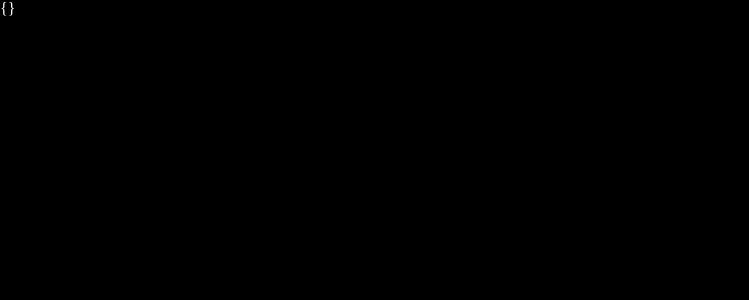
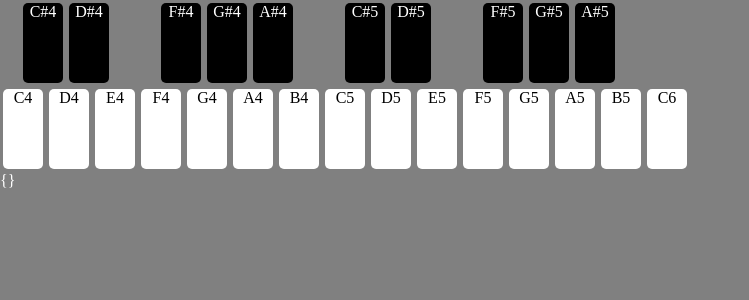
Before and after one commit to alarky/chorboard, a Vue app in the folder src/chorboard/: page / in a window 1280 px wide. Shown: the top 300 px of the page, without its empty margins (0-749 px from the left). Built offline with nearby package versions, Linux system fonts and the light colour scheme.

Commit message:
init keyboard view

```diff
--- a/src/chorboard/src/App.vue
+++ b/src/chorboard/src/App.vue
@@ -1,5 +1,6 @@
 <template>
   <div id="app">
+    <Keyboard :octave="activeOctave" :active-notes="activeNotes"></Keyboard>
     {{ activeNotes }}
   </div>
 </template>
@@ -11,7 +12,7 @@ html, body {
 }
 #app {
   min-height: 100%;
-  background-color: black;
+  background-color: gray;
   color: white;
 }
 </style>
@@ -21,13 +22,16 @@ import { Component, Vue } from 'vue-property-decorator';
 import HelloWorld from './components/HelloWorld.vue';
 import * as Tone from 'tone';
 import Note from "@/model/note";
+import Keyboard from "@/components/Keyboard.vue";
 
 @Component({
   components: {
     HelloWorld,
+    Keyboard,
   },
 })
 export default class App extends Vue {
+  private activeOctave: number = 4;
   private activeNotes: {[name: number]: Note|undefined} = {};
 
   mounted() {
@@ -51,8 +55,6 @@ export default class App extends Vue {
         outputs.push(o.value);
         o = outputIterator.next();
       }
-
-      Tone.start();
 
       console.log(inputs);
       console.log(outputs);
--- a/src/chorboard/src/components/Keyboard.vue
+++ b/src/chorboard/src/components/Keyboard.vue
@@ -1,9 +1,76 @@
 <template>
-  <div>
+  <div class="keyboard">
+    <div class="black-keys">
+      <div class="key" :class="{active: activeNotes[octave * 12 + 1]}">C#{{ octave }}</div>
+      <div class="key" :class="{active: activeNotes[octave * 12 + 3]}">D#{{ octave }}</div>
+      <div class="spacer"></div>
+      <div class="key" :class="{active: activeNotes[octave * 12 + 6]}">F#{{ octave }}</div>
+      <div class="key" :class="{active: activeNotes[octave * 12 + 8]}">G#{{ octave }}</div>
+      <div class="key" :class="{active: activeNotes[octave * 12 + 10]}">A#{{ octave }}</div>
+      <div class="spacer"></div>
+      <div class="key" :class="{active: activeNotes[octave * 12 + 13]}">C#{{ octave + 1 }}</div>
+      <div class="key" :class="{active: activeNotes[octave * 12 + 15]}">D#{{ octave + 1 }}</div>
+      <div class="spacer"></div>
+      <div class="key" :class="{active: activeNotes[octave * 12 + 18]}">F#{{ octave + 1 }}</div>
+      <div class="key" :class="{active: activeNotes[octave * 12 + 20]}">G#{{ octave + 1 }}</div>
+      <div class="key" :class="{active: activeNotes[octave * 12 + 22]}">A#{{ octave + 1 }}</div>
+    </div>
+    <div class="white-keys">
+      <div class="key" :class="{active: activeNotes[octave * 12]}">C{{ octave }}</div>
+      <div class="key" :class="{active: activeNotes[octave * 12 + 2]}">D{{ octave }}</div>
+      <div class="key" :class="{active: activeNotes[octave * 12 + 4]}">E{{ octave }}</div>
+      <div class="key" :class="{active: activeNotes[octave * 12 + 5]}">F{{ octave }}</div>
+      <div class="key" :class="{active: activeNotes[octave * 12 + 7]}">G{{ octave }}</div>
+      <div class="key" :class="{active: activeNotes[octave * 12 + 9]}">A{{ octave }}</div>
+      <div class="key" :class="{active: activeNotes[octave * 12 + 11]}">B{{ octave }}</div>
+      <div class="key" :class="{active: activeNotes[octave * 12 + 12]}">C{{ octave + 1 }}</div>
+      <div class="key" :class="{active: activeNotes[octave * 12 + 14]}">D{{ octave + 1 }}</div>
+      <div class="key" :class="{active: activeNotes[octave * 12 + 16]}">E{{ octave + 1 }}</div>
+      <div class="key" :class="{active: activeNotes[octave * 12 + 17]}">F{{ octave + 1 }}</div>
+      <div class="key" :class="{active: activeNotes[octave * 12 + 19]}">G{{ octave + 1 }}</div>
+      <div class="key" :class="{active: activeNotes[octave * 12 + 21]}">A{{ octave + 1 }}</div>
+      <div class="key" :class="{active: activeNotes[octave * 12 + 23]}">B{{ octave + 1 }}</div>
+      <div class="key" :class="{active: activeNotes[octave * 12 + 24]}">C{{ octave + 2 }}</div>
+    </div>
   </div>
 </template>
 
 <style scoped lang="scss">
+.black-keys, .white-keys {
+  display: flex;
+  background-color: gray;
+}
+
+.black-keys {
+  padding-left: 20px;
+}
+
+.key {
+  margin: 3px;
+  height: 80px;
+  width: 40px;
+  border-radius: 5px;
+  text-align: center;
+}
+
+.spacer {
+  margin: 3px;
+  width: 40px;
+}
+
+.black-keys > .key {
+  background-color: black;
+  color: white;
+}
+
+.white-keys > .key {
+  background-color: white;
+  color: black;
+}
+
+.black-keys > .active, .white-keys > .active {
+  background-color: red;
+}
 
 </style>
 
@@ -13,6 +80,10 @@ import Note from "@/model/note";
 
 @Component
 export default class Keyboard extends Vue {
-  @Prop() private activeNotes!: Note[];
+  @Prop({default:5})
+  private octave!: number;
+
+  @Prop({default:{}})
+  private activeNotes!: {[name: number]: Note};
 }
 </script>
```
